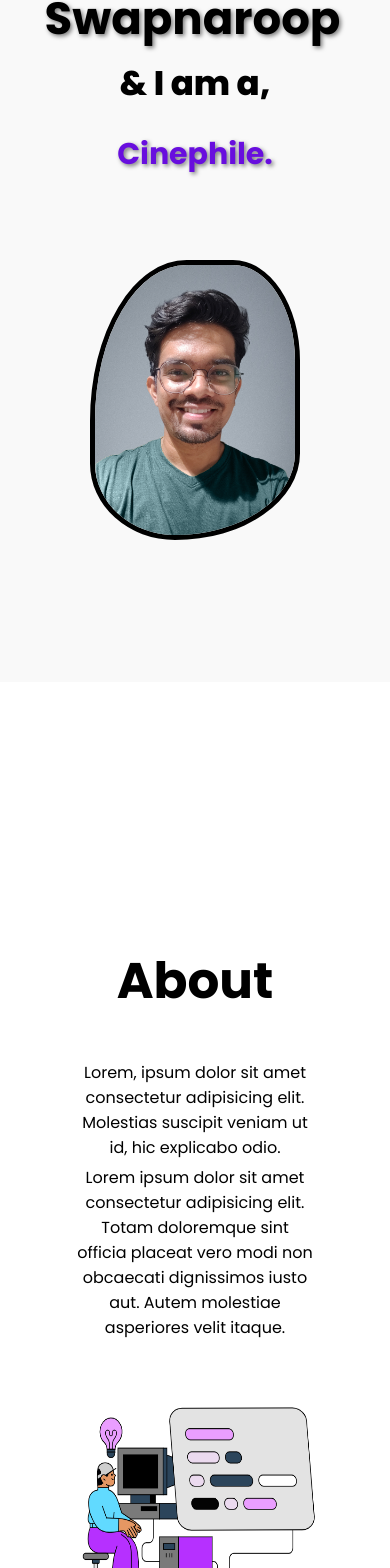
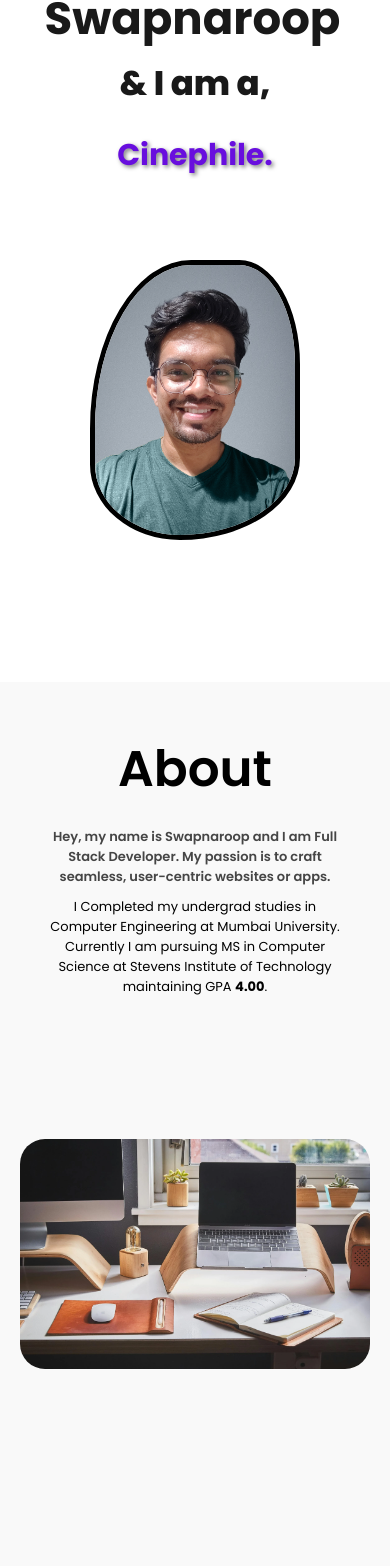
Before and after one commit to Swapnaroop2001/Portfolio-Website, a React (Create React App) app: page / in a window 390 px wide. Shown: the part 232-1800 px from the top of the page. Built offline with nearby package versions, Linux system fonts and the light colour scheme.

Commit message:
minor changes

```diff
--- a/src/components/About/About.jsx
+++ b/src/components/About/About.jsx
@@ -14,8 +14,9 @@ export default function About() {
 
       <div className="a-right">
         <h1 className='a-title'>About</h1>
-        <p className='a-sub'>Lorem, ipsum dolor sit amet consectetur adipisicing elit. Molestias suscipit veniam ut id, hic explicabo odio.</p>
-        <p className='a-desc'>Lorem ipsum dolor sit amet consectetur adipisicing elit. Totam doloremque sint officia placeat vero modi non obcaecati dignissimos iusto aut. Autem molestiae asperiores velit itaque.</p>
+        <p className='a-sub'>Hey, my name is Swapnaroop and I am Full Stack Developer. My passion is to craft seamless, user-centric websites or apps.</p>
+        <p className='a-desc'>I Completed my undergrad studies in Computer Engineering at Mumbai University. Currently I am pursuing MS in Computer Science at Stevens Institute of Technology maintaining GPA <b>4.00</b>. </p>
+
       </div>
     </div>
     </section>
--- a/src/components/About/about.css
+++ b/src/components/About/about.css
@@ -1,29 +1,34 @@
 .a {
   display: flex;
-  align-items: center;
+  align-items: normal;
   height: 100vh;
-  padding: 50px;
+  padding: 50px 100px;
+  background-color: #f9f9f9;
+
 }
 
 .a-left {
+  display: flex;
   flex: 1;
-  align-items: center;
   justify-content: center;
-  position: relative;
-  padding: 20px  50px;
-}
-.a-title{
-  font-size: 50px;
-}
-.a-card.bg {
-  position: absolute;
-  top: 50px;
-  left: 50px;
-  background-color: rgb(104, 14, 222);
-  ;
 }
 
+.a-title {
+  font-size: 50px;
+  font-weight: 600;
+}
+
+.a-sub {
+  color: rgb(69, 69, 69);
+  font-size: 20px;
+  font-weight: 600;
+}
+
+
+
 .a-right {
+  position: relative;
+  top: 13%;
   flex: 1;
   padding: 20px;
 }
@@ -37,18 +42,15 @@
 }
 
 .a-img {
-    height: inherit;
-    width: inherit;
+  position: relative;
+  height:310px;
+  width: 420px;
+  border-radius: 25px;
+  top:20%;
 }
 
 
-.a-bg{
-  flex: 1;
-  align-items: center;
-  justify-content: center;
-  height: 350px;
-  width:400px;
-}
+
 
 
 
@@ -56,19 +58,27 @@
 /*             768px                */
 
 @media screen and (max-width:768px) {
-  .a-left{
+  .a{
     display: flex;
-    align-items: center;
+    flex-direction: column-reverse;
   }
-  .a-bg{
-    height: 280px;
-    width: 100px;
+  .a-right {
+    top: 0;
+    padding: 15px 20px;
+    text-align: center;
   }
-  .a-img {
-    height: 100%;
-    width:100%;
 
+  .a-img{
+    height: 230px;
+    width: 350px;
+    top: 0%;
   }
+
+
+  .a {
+    padding: 20px;
+  }
+
 
 }
 
@@ -82,15 +92,9 @@
   .a {
     flex-direction: column-reverse;
     text-align: center;
-    margin-top: 150px;
+    padding: 20px;
   }
 
-  .a-left {
-    display: flex;
-    width: 100%;
-    padding: 0px;
-    align-items: center;
-  }
 
   .a-card {
     height: 100%;
@@ -101,19 +105,27 @@
     display: none;
   }
 
+  .a-right {
+    display: flex;
+    flex-direction: column;
+    top: 0;
+  }
+
+  .a-title{
+    margin: 15px 0px;
+  }
+
+  .a-title {
+    font-weight: 600;
+    font-size: 50px
+  }
+
 
 
   .a-desc,
   .a-sub {
+    font-size: 13px;
     margin: 5px;
   }
 
-  .a-img {
-    height: 75%;
-  }
-
-  .a-bg{
-    height: 100%;
-    width: 100%;
-  }
 }
--- a/src/components/Introduction/intro.css
+++ b/src/components/Introduction/intro.css
@@ -15,7 +15,7 @@
 .i {
     display: flex;
     height: 100vh;
-    background-color: #f9f9f9;
+    background-color: #ffffff;
     display: flex;
 }
 
@@ -88,12 +88,14 @@
     font-size: 30px;
     font-weight: 800;
     margin: 5px 0px;
+    color: rgb(18, 18, 18);
 }
 
 .i-Iam {
     font-size: 30px;
     font-weight: 800;
     margin: 5px 0px;
+      color: rgb(25, 25, 25);
 
 }
 
@@ -101,7 +103,7 @@
 .i-name {
     font-size: 70px;
     margin: 5px 5px 5px 0;
-    text-shadow: 2px 2px 4px rgba(0, 0, 0, 0.5);
+    color: rgb(25, 25, 25);
 }
 
 .i-title {
@@ -109,6 +111,7 @@
     margin: 20px 0px;
     overflow: hidden;
     text-align: center;
+      color: rgb(25, 25, 25);
 }
 
 .i-title-item {
@@ -131,8 +134,9 @@
 }
 
 .i-desc {
-    font-size: 13px;
+    font-size: 16px;
     font-weight: 300;
+      color: rgb(25, 25, 25);
 }
 
 
--- a/src/components/Introduction/intro.jsx
+++ b/src/components/Introduction/intro.jsx
@@ -6,12 +6,12 @@ export default function Intro() {
     <div className='i'>
       <div className="i-left">
         <div className="i-left-wrapper">
-          <h2 className="i-intro">Hello! <img className='hand' src="https://www.stefantopalovic.com/static/media/waving.1bae5fcfb51082b5c2b4.png"></img>My name is</h2>
+          <h2 className="i-intro">Hello<img className='hand' src="https://www.stefantopalovic.com/static/media/waving.1bae5fcfb51082b5c2b4.png"></img>My name is</h2>
           <h1 className="i-name">Swapnaroop</h1>
           <h2 className="i-Iam">& I am a,</h2>
           <div className="i-title">
             <div className="i-title-wrapper">
-              <div className="i-title-item">Software Developer.</div>
+              <div className="i-title-item">Full-stack Developer.</div>
               <div className="i-title-item">Graduate Student.</div>
               <div className="i-title-item">Cinephile.</div>
               <div className="i-title-item">Tech Enthusiast.</div>
--- a/src/components/Navbar/Navbar.jsx
+++ b/src/components/Navbar/Navbar.jsx
@@ -18,7 +18,7 @@ export default function Navbar() {
 
     return (
         <div>
-            <div class="navbar" id="navbar">
+            <div className="navbar" id="navbar">
                 <div className="navbar-brand" onClick={reloadPage}>Swap.dev</div>
                 <div className={`nav-list ${isNavOpen ? 'show' : ''}`}>
                 <FontAwesomeIcon icon={faTimes} className="navbar-close" onClick={toggleNav}/>
--- a/src/components/Navbar/navbar.css
+++ b/src/components/Navbar/navbar.css
@@ -6,7 +6,8 @@
 .navbar {
     z-index: 1;
     display: flex;
-    background-color: rgb(255, 255, 255);
+    background-color: #f9f9f9;
+
     padding: 15px 10px;
     justify-content: space-between;
     overflow: hidden;
@@ -21,6 +22,7 @@
     font-size: 20px;
     font-weight: 700;
     cursor: pointer;
+    color: rgb(18, 18, 18);
 }
 
 
--- a/src/components/ProductList/productlist.css
+++ b/src/components/ProductList/productlist.css
@@ -5,6 +5,8 @@
   flex-direction: column;
   align-items: center;
   text-align: center;
+  background-color: #f9f9f9;
+
 
 }
 
--- a/src/components/Skills/skills.css
+++ b/src/components/Skills/skills.css
@@ -5,7 +5,6 @@
     justify-content: center;
     align-items: center;
     text-align: center;
-    background-color: #f9f9f9;;
 }
 
 .s-list{
@@ -30,6 +29,7 @@
 
 .title{
     font-size: 50px;
+    font-weight: 600;
 }
 .icon{
     color: blueviolet;
--- a/src/components/contact/Contact.jsx
+++ b/src/components/contact/Contact.jsx
@@ -36,7 +36,7 @@ export default function Contact() {
       <div className="c-wrapper">
         <div className="c-left">
           <h1 className="c-title">Don't hesitate!</h1>
-          <h1 className="c-title">Reach out and connect with me! 👇</h1>
+          <h1 className="c-title">connect with me! 👇</h1>
           <div className="c-info-item">
           <div className='c-jodi'>
             <FontAwesomeIcon  className='c-icon' icon={faGithub} />
--- a/src/components/contact/contact.css
+++ b/src/components/contact/contact.css
@@ -14,6 +14,7 @@
 .c-wrapper {
     padding: 50px;
     display: flex;
+
 }
 
 .c-left {
@@ -23,7 +24,7 @@
     justify-content: space-around;
 }
 
-.c-right{
+.c-right {
     flex: 1;
     display: flex;
     flex-direction: column;
@@ -33,8 +34,8 @@
 }
 
 .c-title {
-    width: 100%;
-    font-size: 30px;
+    font-size: 50px;
+  font-weight: 700;
     margin: 0px;
 }
 
@@ -52,7 +53,8 @@
     display: flex;
     margin: 20px 20px
 }
-.c-jodi:hover{
+
+.c-jodi:hover {
     color: blueviolet;
 }
 
@@ -63,37 +65,38 @@
     color: inherit;
 }
 
-form{
+form {
 
     margin-top: 20px;
 }
 
-input{
-    width:50%;
-    height:50px;
-    border:none;
+input {
+    width: 50%;
+    height: 50px;
+    border: none;
     border-bottom: 2px solid black;
     margin: 10px 0px;
     font-size: 14px;
     padding-left: 10px;
 }
 
-textarea{
+textarea {
     width: 100%;
 }
 
-.c-submitBtn{
+.c-submitBtn {
     border: none;
-    padding:15px;
-    background-color:  rgb(104, 14, 222);;
+    padding: 15px;
+    background-color: rgb(104, 14, 222);
+    ;
     color: rgb(255, 255, 255);
     font-weight: 500;
     cursor: pointer;
-    box-shadow:0 2px 10px rgba(0,0,0,0.2);
+    box-shadow: 0 2px 10px rgba(0, 0, 0, 0.2);
     border-radius: 5px;
 }
 
-.c-thank{
+.c-thank {
     font-size: 25px;
     font-weight: 600;
     text-decoration: none;
@@ -101,28 +104,32 @@ textarea{
     margin: 10px 10px 10px 0px;
 }
 
-.c-txtarea{
+.c-txtarea {
     margin-top: 20px;
 }
 
-.c-submitBtn{
+.c-submitBtn {
     margin-top: 10px;
 }
 
 @media screen and (max-width : 768px) {
-    .c-bg{
+    .c-bg {
         display: none;
     }
+
     .c-wrapper {
         flex-direction: column;
         padding: 0px 10px;
+
     }
-    .c-left{
+
+    .c-left {
         align-items: center;
         justify-content: center;
         text-align: center;
         margin-top: 40px;
     }
+
     .c-title {
         font-size: 30px;
     }
@@ -144,7 +151,8 @@ textarea{
     }
 
     .c-a {
-        font-size: 100%;  /* Adjust font size for smaller screens */
+        font-size: 100%;
+        /* Adjust font size for smaller screens */
     }
 
     .c-desc {
@@ -167,38 +175,42 @@ textarea{
         margin-left: 0;
     }
 
-    .c-submitBtn{
+    .c-submitBtn {
         margin-top: 10px;
-      width:25%;
+        width: 25%;
         border-radius: 25px;
     }
 
-    .c-thank{
+    .c-thank {
         text-align: center;
         font-size: 70%;
     }
 
-    .c-txtarea{
+    .c-txtarea {
         width: 80%;
     }
 
 }
 
 @media screen and (max-width: 480px) {
-    .c-bg{
+    .c-bg {
         display: none;
     }
+
     .c-wrapper {
         flex-direction: column;
         padding: 0px 10px;
     }
-    .c-left{
+
+    .c-left {
         align-items: center;
         justify-content: center;
         text-align: center;
     }
+
     .c-title {
         font-size: 40px;
+        font-weight: 600;
     }
 
     .c-info-item {
@@ -213,7 +225,7 @@ textarea{
     }
 
     .c-icon {
-        font-size:25px;
+        font-size: 25px;
         margin-right: 0px,
     }
 
@@ -241,19 +253,19 @@ textarea{
         margin-left: 0;
     }
 
-    .c-submitBtn{
+    .c-submitBtn {
         margin-top: 10px;
         width: 50%;
         height: 50%;
         border-radius: 25px;
     }
 
-    .c-thank{
+    .c-thank {
         text-align: center;
         font-size: 70%;
     }
 
-    .c-txtarea{
+    .c-txtarea {
         width: 80%;
     }
 }
```
Also changed, not shown: src/images/about.png. Lines whose indentation alone changed are shown as unchanged.
